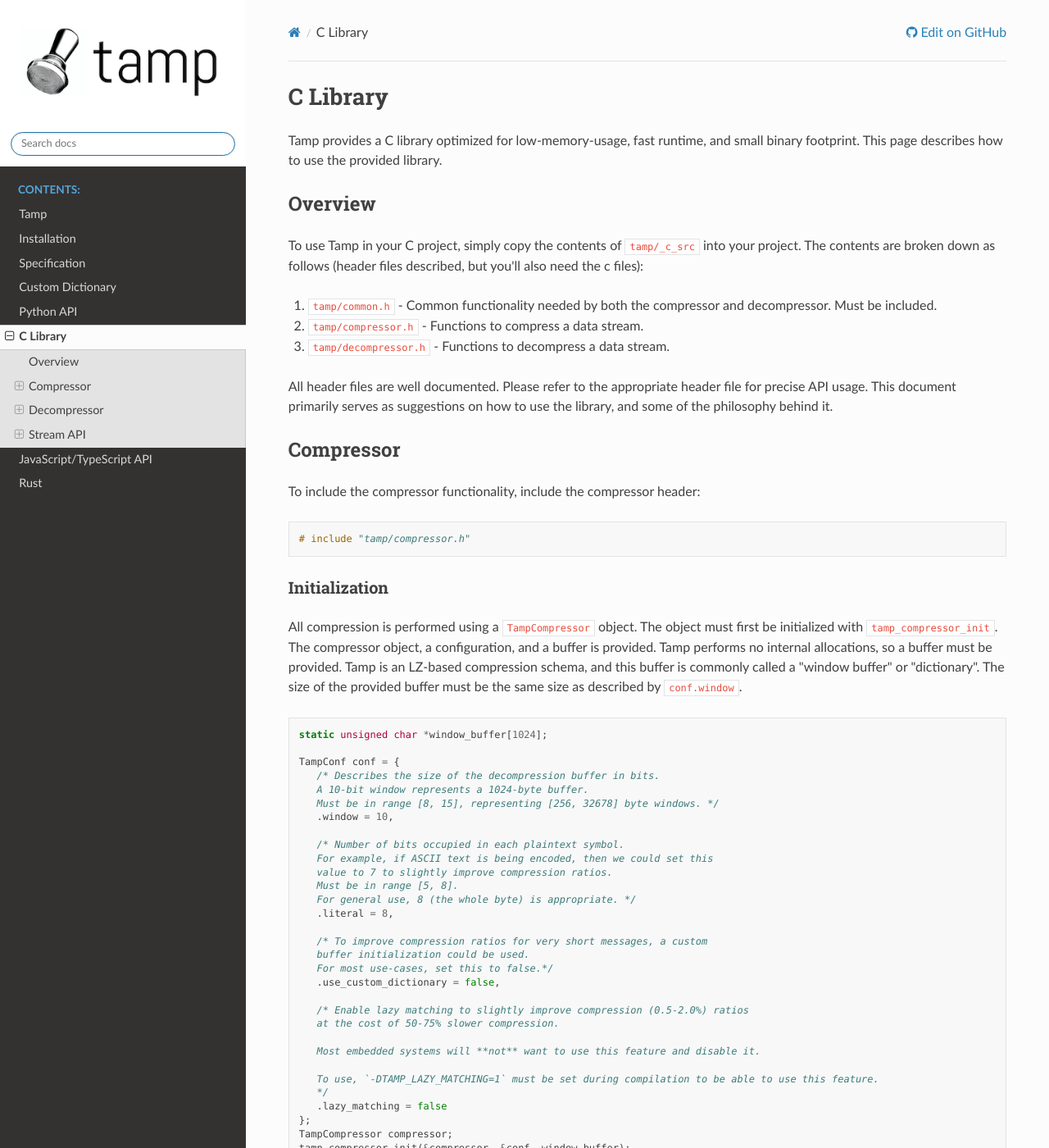
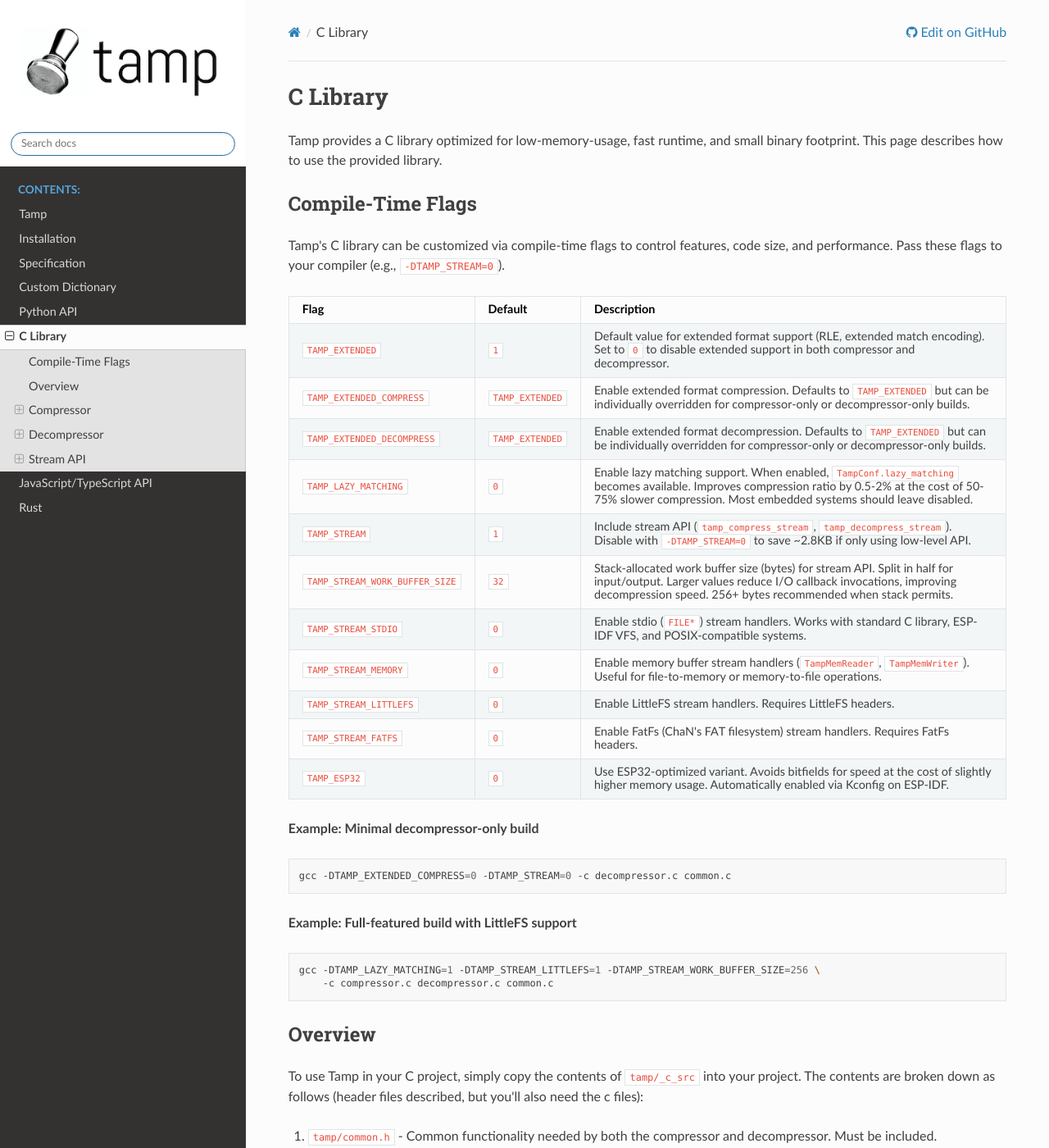
Before and after one commit to BrianPugh/tamp, a Sphinx documentation site: the page built from docs/source/c_library.rst, in a window 1280 px wide and 1400 px high. Shown: the whole window at 82% size. Built offline with Sphinx 7.4.7 and the Read the Docs theme 3.1.0, drawn with Linux system fonts in a browser that asks for light colours.

Commit message:
Add singular TAMP_EXTENDED flag; better document the compile-time flags.

```diff
--- a/docs/source/c_library.rst
+++ b/docs/source/c_library.rst
@@ -4,6 +4,61 @@
 =========
 Tamp provides a C library optimized for low-memory-usage, fast runtime, and small binary footprint.
 This page describes how to use the provided library.
+
+Compile-Time Flags
+^^^^^^^^^^^^^^^^^^
+Tamp's C library can be customized via compile-time flags to control features, code size, and performance.
+Pass these flags to your compiler (e.g., ``-DTAMP_STREAM=0``).
+
++----------------------------------+-------------------+------------------------------------------------------------------------------+
+| Flag                             | Default           | Description                                                                  |
++==================================+===================+==============================================================================+
+| ``TAMP_EXTENDED``                | ``1``             | Default value for extended format support (RLE, extended match encoding).    |
+|                                  |                   | Set to ``0`` to disable extended support in both compressor and decompressor.|
++----------------------------------+-------------------+------------------------------------------------------------------------------+
+| ``TAMP_EXTENDED_COMPRESS``       | ``TAMP_EXTENDED`` | Enable extended format compression. Defaults to ``TAMP_EXTENDED`` but can    |
+|                                  |                   | be individually overridden for compressor-only or decompressor-only builds.  |
++----------------------------------+-------------------+------------------------------------------------------------------------------+
+| ``TAMP_EXTENDED_DECOMPRESS``     | ``TAMP_EXTENDED`` | Enable extended format decompression. Defaults to ``TAMP_EXTENDED`` but can  |
+|                                  |                   | be individually overridden for compressor-only or decompressor-only builds.  |
++----------------------------------+-------------------+------------------------------------------------------------------------------+
+| ``TAMP_LAZY_MATCHING``           | ``0``             | Enable lazy matching support. When enabled, ``TampConf.lazy_matching``       |
+|                                  |                   | becomes available. Improves compression ratio by 0.5-2% at the cost of       |
+|                                  |                   | 50-75% slower compression. Most embedded systems should leave disabled.      |
++----------------------------------+-------------------+------------------------------------------------------------------------------+
+| ``TAMP_STREAM``                  | ``1``             | Include stream API (``tamp_compress_stream``, ``tamp_decompress_stream``).   |
+|                                  |                   | Disable with ``-DTAMP_STREAM=0`` to save ~2.8KB if only using low-level API. |
++----------------------------------+-------------------+------------------------------------------------------------------------------+
+| ``TAMP_STREAM_WORK_BUFFER_SIZE`` | ``32``            | Stack-allocated work buffer size (bytes) for stream API. Split in half       |
+|                                  |                   | for input/output. Larger values reduce I/O callback invocations,             |
+|                                  |                   | improving decompression speed. 256+ bytes recommended when stack permits.    |
++----------------------------------+-------------------+------------------------------------------------------------------------------+
+| ``TAMP_STREAM_STDIO``            | ``0``             | Enable stdio (``FILE*``) stream handlers. Works with standard C library,     |
+|                                  |                   | ESP-IDF VFS, and POSIX-compatible systems.                                   |
++----------------------------------+-------------------+------------------------------------------------------------------------------+
+| ``TAMP_STREAM_MEMORY``           | ``0``             | Enable memory buffer stream handlers (``TampMemReader``, ``TampMemWriter``). |
+|                                  |                   | Useful for file-to-memory or memory-to-file operations.                      |
++----------------------------------+-------------------+------------------------------------------------------------------------------+
+| ``TAMP_STREAM_LITTLEFS``         | ``0``             | Enable LittleFS stream handlers. Requires LittleFS headers.                  |
++----------------------------------+-------------------+------------------------------------------------------------------------------+
+| ``TAMP_STREAM_FATFS``            | ``0``             | Enable FatFs (ChaN's FAT filesystem) stream handlers. Requires FatFs headers.|
++----------------------------------+-------------------+------------------------------------------------------------------------------+
+| ``TAMP_ESP32``                   | ``0``             | Use ESP32-optimized variant. Avoids bitfields for speed at the cost of       |
+|                                  |                   | slightly higher memory usage. Automatically enabled via Kconfig on ESP-IDF.  |
++----------------------------------+-------------------+------------------------------------------------------------------------------+
+
+**Example: Minimal decompressor-only build**
+
+.. code-block:: bash
+
+   gcc -DTAMP_EXTENDED_COMPRESS=0 -DTAMP_STREAM=0 -c decompressor.c common.c
+
+**Example: Full-featured build with LittleFS support**
+
+.. code-block:: bash
+
+   gcc -DTAMP_LAZY_MATCHING=1 -DTAMP_STREAM_LITTLEFS=1 -DTAMP_STREAM_WORK_BUFFER_SIZE=256 \
+       -c compressor.c decompressor.c common.c
 
 Overview
 ^^^^^^^^
```
Also changed, not shown: 2 other files.
